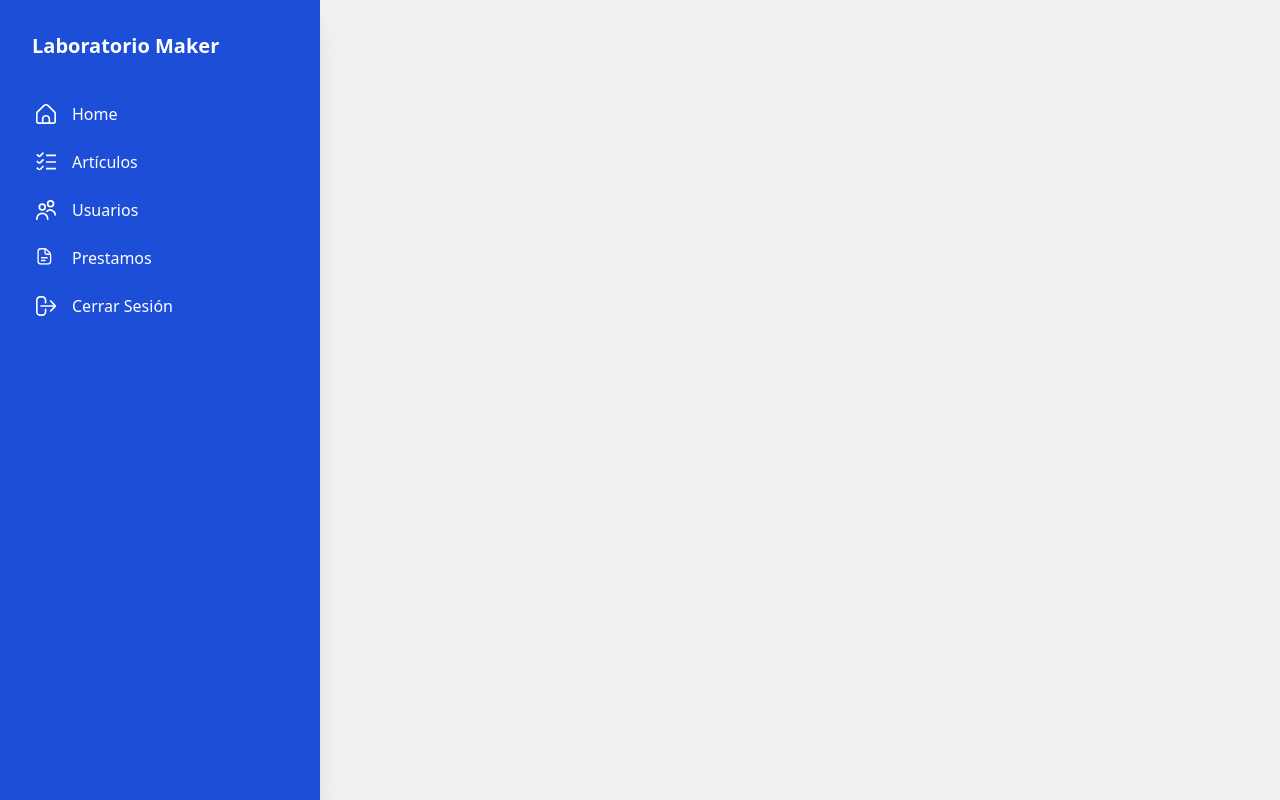
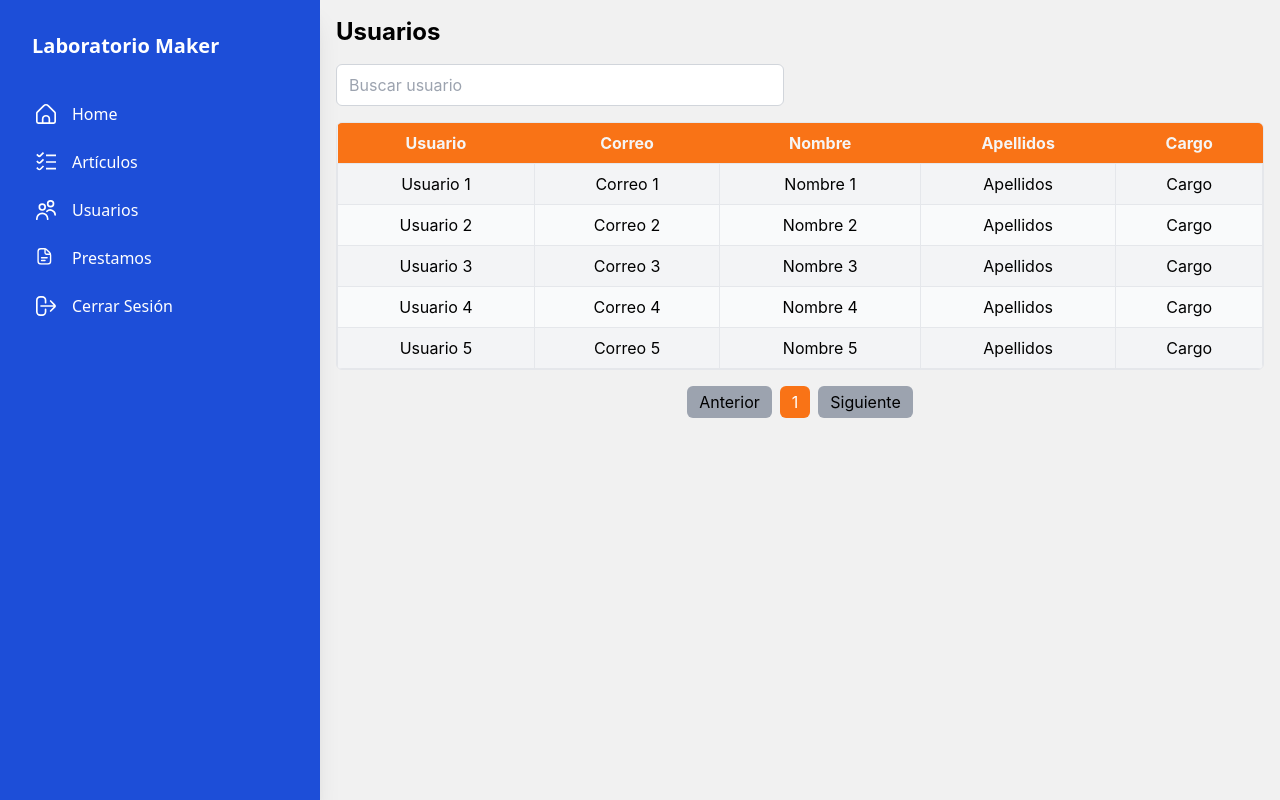
Before and after one commit to EmilianoVentura7/InventarioLabs, a React (Create React App) app: page /users in a window 1280 px wide. Built offline with nearby package versions, Linux system fonts and the light colour scheme.

Commit message:
vista de usuarios

```diff
--- a/src/components/templates/Users.js
+++ b/src/components/templates/Users.js
@@ -1,15 +1,140 @@
-import React from "react";
+import React, { useState } from "react";
 import Sidebar from "../organisms/Sidebar";
 
 const Users = () => {
-    return (
-        <div className="flex">
-      <Sidebar/>
-      <div className="flex-1">
-        {/* Contenido de la vista de usuarios */}
+  // Datos de ejemplo para la tabla
+  const [users] = useState([
+    { usuario: "Usuario 1", correo: "Correo 1", nombre: "Nombre 1", apellidos: "Apellidos", cargo: "Cargo" },
+    { usuario: "Usuario 2", correo: "Correo 2", nombre: "Nombre 2", apellidos: "Apellidos", cargo: "Cargo" },
+    { usuario: "Usuario 3", correo: "Correo 3", nombre: "Nombre 3", apellidos: "Apellidos", cargo: "Cargo" },
+    { usuario: "Usuario 4", correo: "Correo 4", nombre: "Nombre 4", apellidos: "Apellidos", cargo: "Cargo" },
+    { usuario: "Usuario 5", correo: "Correo 5", nombre: "Nombre 5", apellidos: "Apellidos", cargo: "Cargo" },
+  ]);
+
+  // Estado para el término de búsqueda
+  const [searchTerm, setSearchTerm] = useState("");
+  // Estado para el número de página actual
+  const [currentPage, setCurrentPage] = useState(1);
+  // Estado para el número de artículos por página
+  const [usersPerPage] = useState(5);
+
+  // Función para filtrar los usuarios según el término de búsqueda
+  const filteredUsers = users.filter((user) =>
+    user.usuario.toLowerCase().includes(searchTerm.toLowerCase())
+  );
+
+  // Índice del último artículo en la página actual
+  const indexOfLastUser = currentPage * usersPerPage;
+  // Índice del primer artículo en la página actual
+  const indexOfFirstUser = indexOfLastUser - usersPerPage;
+  // Artículos de la página actual
+  const currentUsers = filteredUsers.slice(
+    indexOfFirstUser,
+    indexOfLastUser
+  );
+
+
+  // Cambiar de página
+  const paginate = (pageNumber) => setCurrentPage(pageNumber);
+
+  return (
+    <div className="flex">
+      <Sidebar />
+
+      <div className="flex-1 p-4">
+        <h1 className="text-2xl font-bold mb-4">Usuarios</h1>
+        <div className="flex mb-4">
+          <input
+            type="text"
+            placeholder="Buscar usuario"
+            className="border border-gray-300 rounded-md px-3 py-2 w-full max-w-md mr-2"
+            value={searchTerm}
+            onChange={(e) => setSearchTerm(e.target.value)}
+          />
+        </div>
+        <div className="overflow-x-auto border rounded-md">
+          <table className="w-full table-auto">
+            <thead>
+              <tr className="bg-orange-500">
+                <th className="px-4 py-2 text-neutral-100">Usuario</th>
+                <th className="px-4 py-2 text-neutral-100">Correo</th>
+                <th className="px-4 py-2 text-neutral-100">Nombre</th>
+                <th className="px-4 py-2 text-neutral-100">Apellidos</th>
+                <th className="px-4 py-2 text-neutral-100">Cargo</th>
+              </tr>
+            </thead>
+            <tbody>
+              {currentUsers.map((user) => (
+                <tr
+                  key={user.usuario}
+                  className="odd:bg-gray-100 even:bg-gray-50"
+                >
+                  <td className="border px-4 py-2 text-center">
+                    {user.usuario}
+                  </td>
+                  <td className="border px-4 py-2 text-center">
+                    {user.correo}
+                  </td>
+                  <td className="border px-4 py-2 text-center">
+                    {user.nombre}
+                  </td>
+                  <td className="border px-4 py-2 text-center">
+                    {user.apellidos}
+                  </td>
+                  <td className="border px-4 py-2 text-center">
+                    {user.cargo}
+                  </td>
+                </tr>
+              ))}
+            </tbody>
+          </table>
+        </div>
+        {/* Paginación */}
+        <div className="flex justify-center mt-4">
+          <button
+            className={`mx-1 px-3 py-1 rounded-md ${
+              currentPage === 1 ? "bg-gray-400 cursor-not-allowed" : "bg-orange-500 hover:bg-orange-600 text-white"
+            }`}
+            onClick={() => paginate(currentPage - 1)}
+            disabled={currentPage === 1}
+          >
+            Anterior
+          </button>
+          {Array.from(
+            { length: Math.ceil(filteredUsers.length / usersPerPage) },
+            (_, index) => (
+              <button
+                key={index}
+                onClick={() => paginate(index + 1)}
+                className={`mx-1 px-3 py-1 rounded-md ${
+                  currentPage === index + 1
+                    ? "bg-orange-500 text-white"
+                    : "bg-white hover:bg-gray-200"
+                }`}
+              >
+                {index + 1}
+              </button>
+            )
+          )}
+          <button
+            className={`mx-1 px-3 py-1 rounded-md ${
+              currentPage ===
+              Math.ceil(filteredUsers.length / usersPerPage)
+                ? "bg-gray-400 cursor-not-allowed"
+                : "bg-orange-500 hover:bg-orange-600 text-white"
+            }`}
+            onClick={() => paginate(currentPage + 1)}
+            disabled={
+              currentPage ===
+              Math.ceil(filteredUsers.length / usersPerPage)
+            }
+          >
+            Siguiente
+          </button>
+        </div>
       </div>
     </div>
-    )
+  );
 };
 
 export default Users;
```
